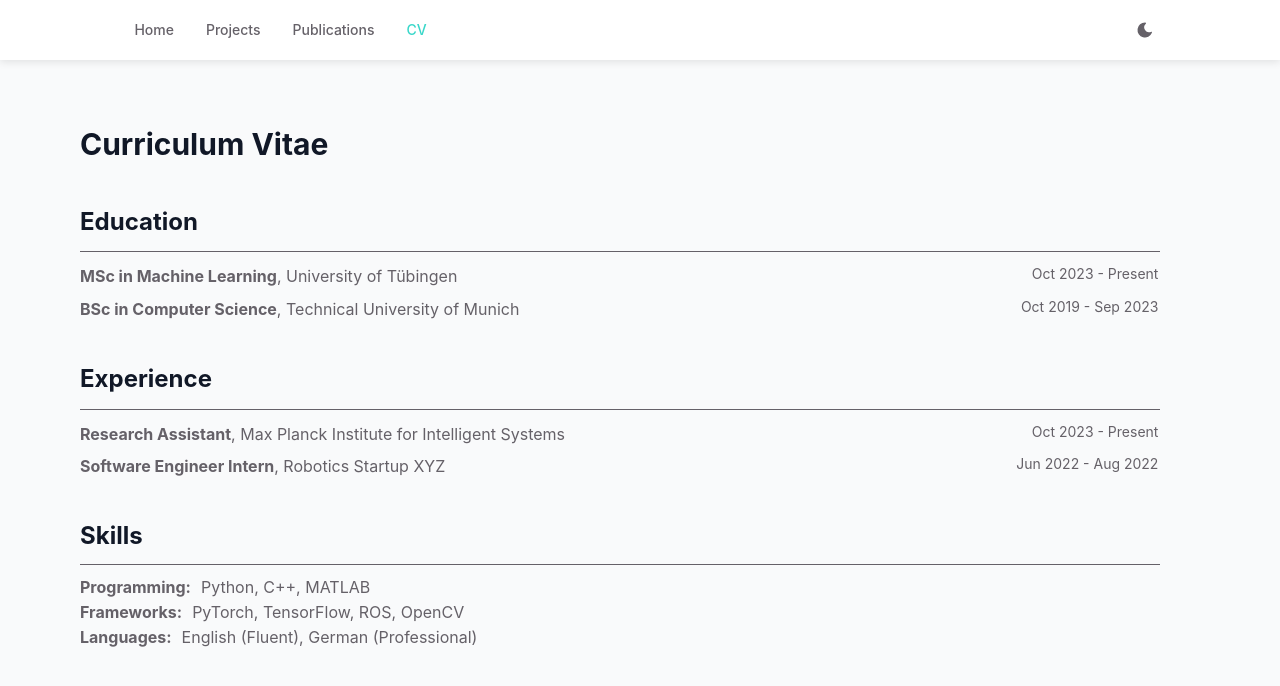
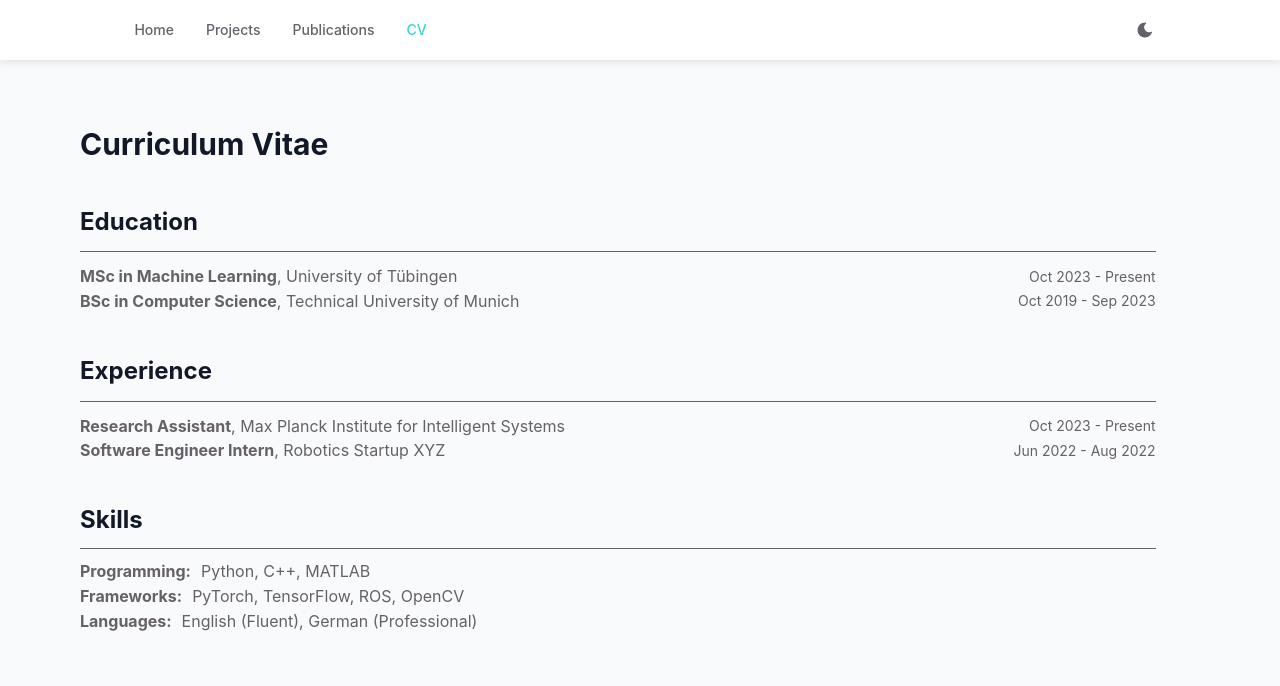
Before and after one commit to DerSimi/portfolio-website, a React (Vite) app: page / in a window 1280 px wide. Both pictures are taken after a click on the link "CV". Shown: the top 686 px of the page. Built offline with nearby package versions, Linux system fonts and the light colour scheme.

Commit message:
improved cv layout

```diff
--- a/src/pages/CV.tsx
+++ b/src/pages/CV.tsx
@@ -1,4 +1,4 @@
-import { Box, Divider, Grid, Group, Stack, Text, Title, useMantineColorScheme, useMantineTheme } from '@mantine/core';
+import { Box, Divider, Group, Stack, Text, Title, useMantineColorScheme, useMantineTheme } from '@mantine/core';
 
 // Die Daten-Arrays bleiben unverändert
 const educationData = [
@@ -35,7 +35,7 @@ const skillsData = [
 
 // Die Helper-Komponenten bleiben unverändert
 function SectionDivider({ color }: { color: string }) {
-  return <Divider style={{ width: '90%' }} color={color} />;
+  return <Divider style={{ width: 'calc(100% - 8vw - 22px)', marginRight: 'calc(8vw + 22px)' }} color={color} />;
 }
 
 function CvEntry({
@@ -50,8 +50,7 @@ function CvEntry({
   textColor: string;
 }) {
   return (
-    <Grid>
-      <Grid.Col span="auto">
+    <div style={{ display: 'flex', alignItems: 'center', justifyContent: 'space-between', width: 'calc(100% - 8vw - 22px)', marginRight: 'calc(8vw + 22px)' }}>
       <Text c={textColor}>
         <Text component="span" fw={700} c={textColor}>
           {primary}
@@ -62,13 +61,10 @@ function CvEntry({
           </Text>
         )}
       </Text>
-      </Grid.Col>
-      <Grid.Col span="content" style={{ marginRight: '9.5vw' }}>
       <Text size="sm" c={textColor}>
         {date}
       </Text>
-      </Grid.Col>
-    </Grid>
+    </div>
   );
 }
 
```
Lines whose indentation alone changed are shown as unchanged.
